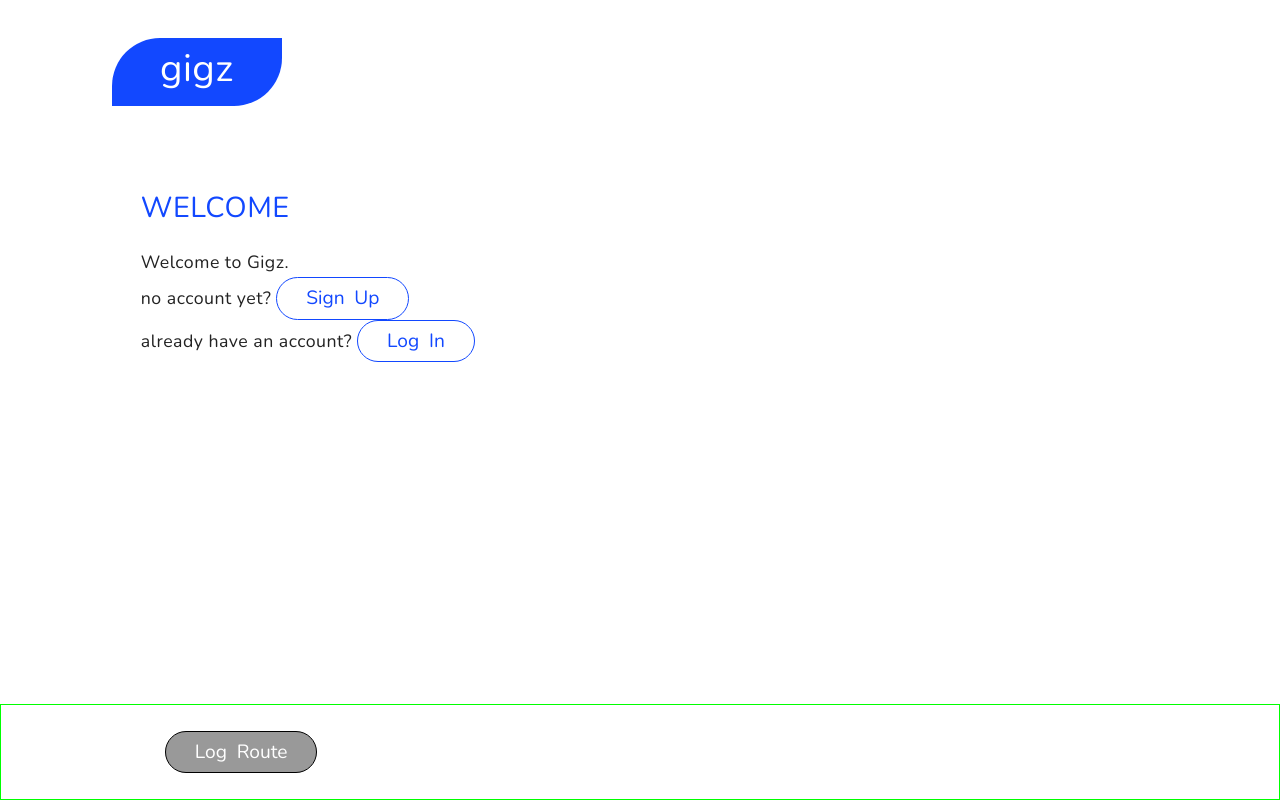
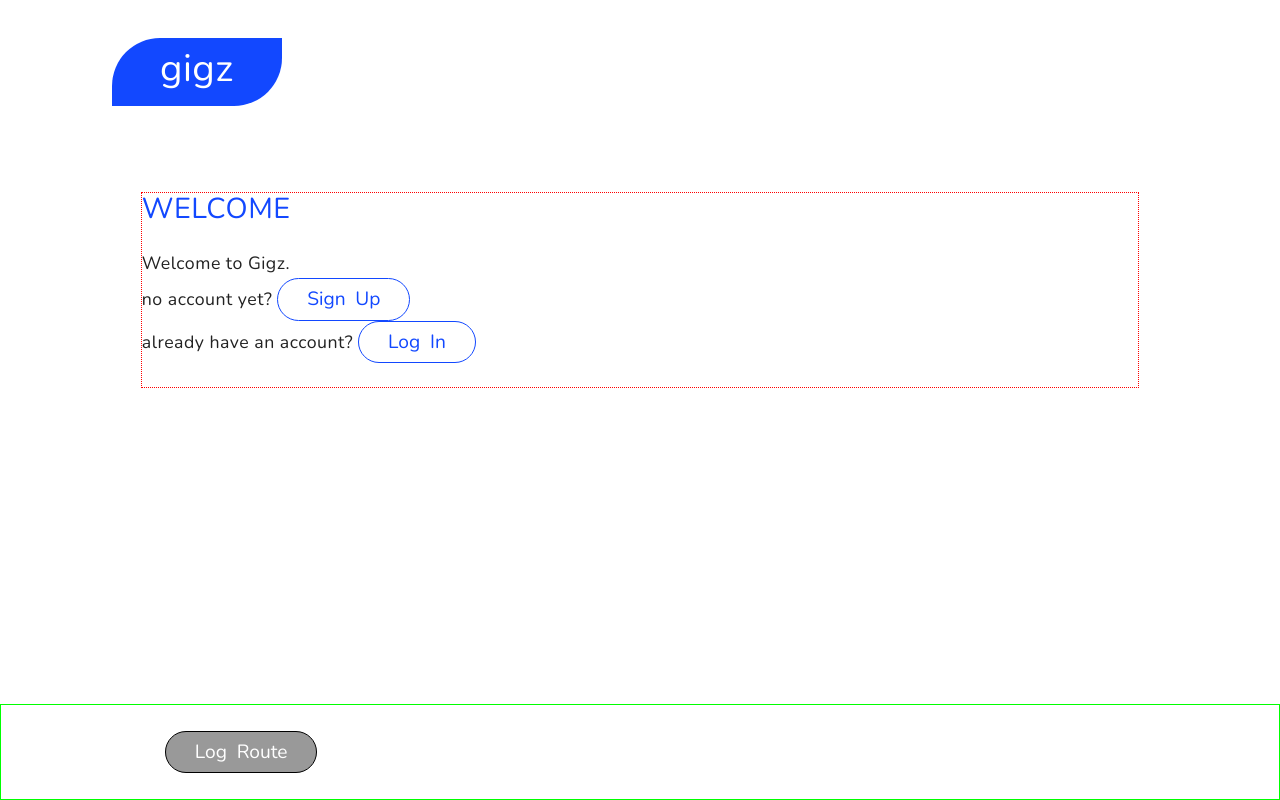
Before and after one commit to SteveRaskin/giglog, a Vue app: page / in a window 1280 px wide. Built offline with nearby package versions, Linux system fonts and the light colour scheme; no server answers; what vue-resource would draw is missing.

Commit message:
css re-org

```diff
--- a/src/components/ProjectEdit.vue
+++ b/src/components/ProjectEdit.vue
@@ -1,6 +1,6 @@
 <template>
 
-   <div class="container project-edit" style="border: 1px solid red;">
+   <div class="container project-edit">
 
 		<app-subheader v-bind:fileName="fileName" v-bind:viewName="viewName" />
 
@@ -439,24 +439,18 @@
 
 <style lang="scss" scoped>
 
-   section {
-      display: flex;
-      flex-flow: column nowrap;
-      align-items: flex-start;
-      margin-bottom: 3rem;
-   }
 	// section.card
 	.card {
 		padding: 1.8rem;
 		background: #f9f9f9;
-		border: 1px solid transparent;
+		// border: 1px solid transparent;
 		border-radius: 6px;
 		transition: .21s all ease-in-out;
 	}
 	.card:hover,
 	.card.editMode {
 		background: #f0f0f0;
-		border: 1px solid #eee;
+		// border: 1px solid #eee;
 		box-shadow: .9rem .9rem .9rem #ccc;
 	}
 
@@ -617,6 +611,9 @@ dd dd[data-v-3a5b1d43] {
 
 
 
+section {
+	border: 2px dotted lime;
+}
 
 
 
--- a/src/components/ProjectList.vue
+++ b/src/components/ProjectList.vue
@@ -4,7 +4,7 @@
 
 		<app-subheader v-bind:fileName="fileName" v-bind:viewName="viewName" v-bind:projects="projects" />
 
-		<app-search v-if="(fileName == 'projects.vue')" v-bind:projects="projects" />
+		<app-search v-if="(viewName == 'Projects')" v-bind:projects="projects" />
 
 		<ol class="projects">
 
@@ -73,7 +73,7 @@
       data() {
 			// TAN
          return {
-				viewName: "projects",
+				viewName: "Projects",
 				fileName: "ProjectList.vue",
             projects: [],
 				activeID: ""
--- a/src/components/TheSubheader.vue
+++ b/src/components/TheSubheader.vue
@@ -63,7 +63,7 @@
 		margin-bottom: 1.5rem;
 		h1 {
 			width: auto;
-			margin-bottom: 1.5rem;
+			// margin-bottom: 1.5rem;
 			font-size: 2.1rem;
 			color: $theme1;
 			span { font-size: .6em; }
--- a/src/scss/_elements.scss
+++ b/src/scss/_elements.scss
@@ -1,7 +1,4 @@
 /*
-
-section? no padding globally; margin-bottom only
-	- width only; global design? don't think so
 
 ??? convention, but makes sense only (?) for ViewXYZ components (e.g., TheSubheader.vue doesn't have a .container YET; should it? should they all?):
 
@@ -84,12 +81,23 @@ h5 {
 }
 .done { border: 1px solid red !important; }
 
+//
+
+.container	{
+	display: flex;
+	max-width: 78%; // TB var'd, re; header padding-left
+	margin: 0 auto 3rem; // DNU top margin re; collapse w/.main
+	flex-flow: column nowrap;
+	justify-content: space-between;
+}
 
 section {
 	display: flex;
+	width: 100%;
 	flex-flow: column nowrap;
 	align-items: flex-start;
 	margin-bottom: 3rem;
+	border: 1px dotted red;
 }
 
 
--- a/src/scss/_form_controls.scss
+++ b/src/scss/_form_controls.scss
@@ -66,7 +66,6 @@ input[type="password"] { height: 2.1rem; padding: 0 .3rem; /* NG: vertical paddi
 	flex-flow: row nowrap;
 	justify-content: flex-start;
 	/* margins scoped */
-	border: 1px dotted blue;
 }
 
 .buttons .btn:not(:last-child) { margin-right: 1.5rem; }
--- a/src/scss/_layout.scss
+++ b/src/scss/_layout.scss
@@ -65,13 +65,6 @@ header {
 	// border: 3px dotted red;
 }
 
-.container	{
-	display: flex;
-	max-width: 78%; // TB var'd, re; header padding-left
-	margin: 0 auto 3rem; // DNU top margin re; collapse w/.main
-	flex-flow: column nowrap;
-	justify-content: space-between;
-}
 
 
 .footer {
--- a/src/scss/src/assets/css/app.css
+++ b/src/scss/src/assets/css/app.css
@@ -1,7 +1,4 @@
 /*
-
-section? no padding globally; margin-bottom only
-	- width only; global design? don't think so
 
 ??? convention, but makes sense only (?) for ViewXYZ components (e.g., TheSubheader.vue doesn't have a .container YET; should it? should they all?):
 
@@ -107,11 +104,20 @@ h5 {
 .done {
   border: 1px solid red !important; }
 
+.container {
+  display: flex;
+  max-width: 78%;
+  margin: 0 auto 3rem;
+  flex-flow: column nowrap;
+  justify-content: space-between; }
+
 section {
   display: flex;
+  width: 100%;
   flex-flow: column nowrap;
   align-items: flex-start;
-  margin-bottom: 3rem; }
+  margin-bottom: 3rem;
+  border: 1px dotted red; }
 
 /**/
 html {
@@ -173,13 +179,6 @@ header {
   width: 100%;
   position: relative;
   margin-top: calc(12rem + 0px); }
-
-.container {
-  display: flex;
-  max-width: 78%;
-  margin: 0 auto 3rem;
-  flex-flow: column nowrap;
-  justify-content: space-between; }
 
 .footer {
   min-height: 6rem;
@@ -277,8 +276,7 @@ input[type="password"] {
   display: flex;
   flex-flow: row nowrap;
   justify-content: flex-start;
-  /* margins scoped */
-  border: 1px dotted blue; }
+  /* margins scoped */ }
 
 .buttons .btn:not(:last-child) {
   margin-right: 1.5rem; }
```
Also changed, not shown: 1 other file (tests, documents, lock files or other folders).
